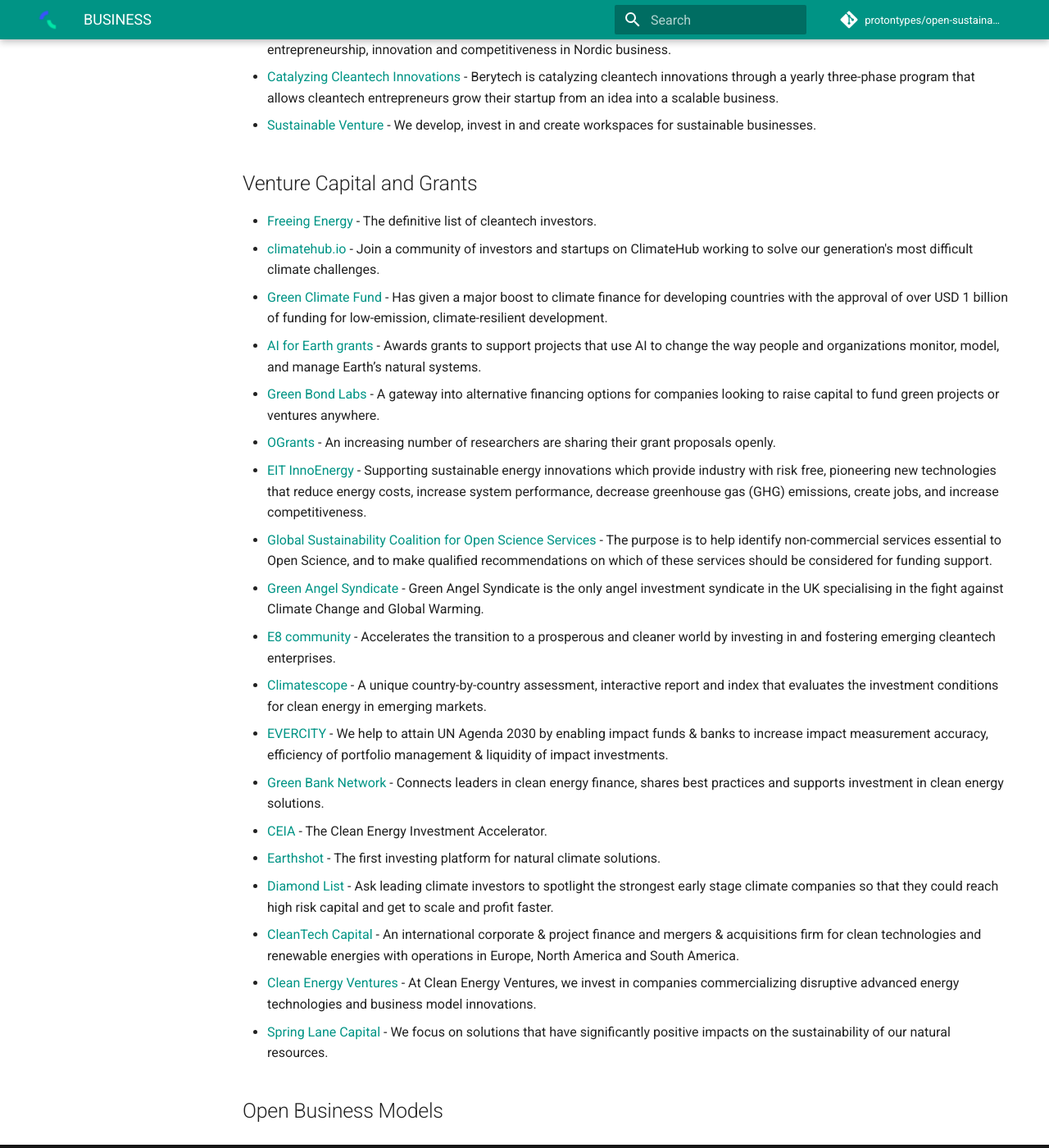
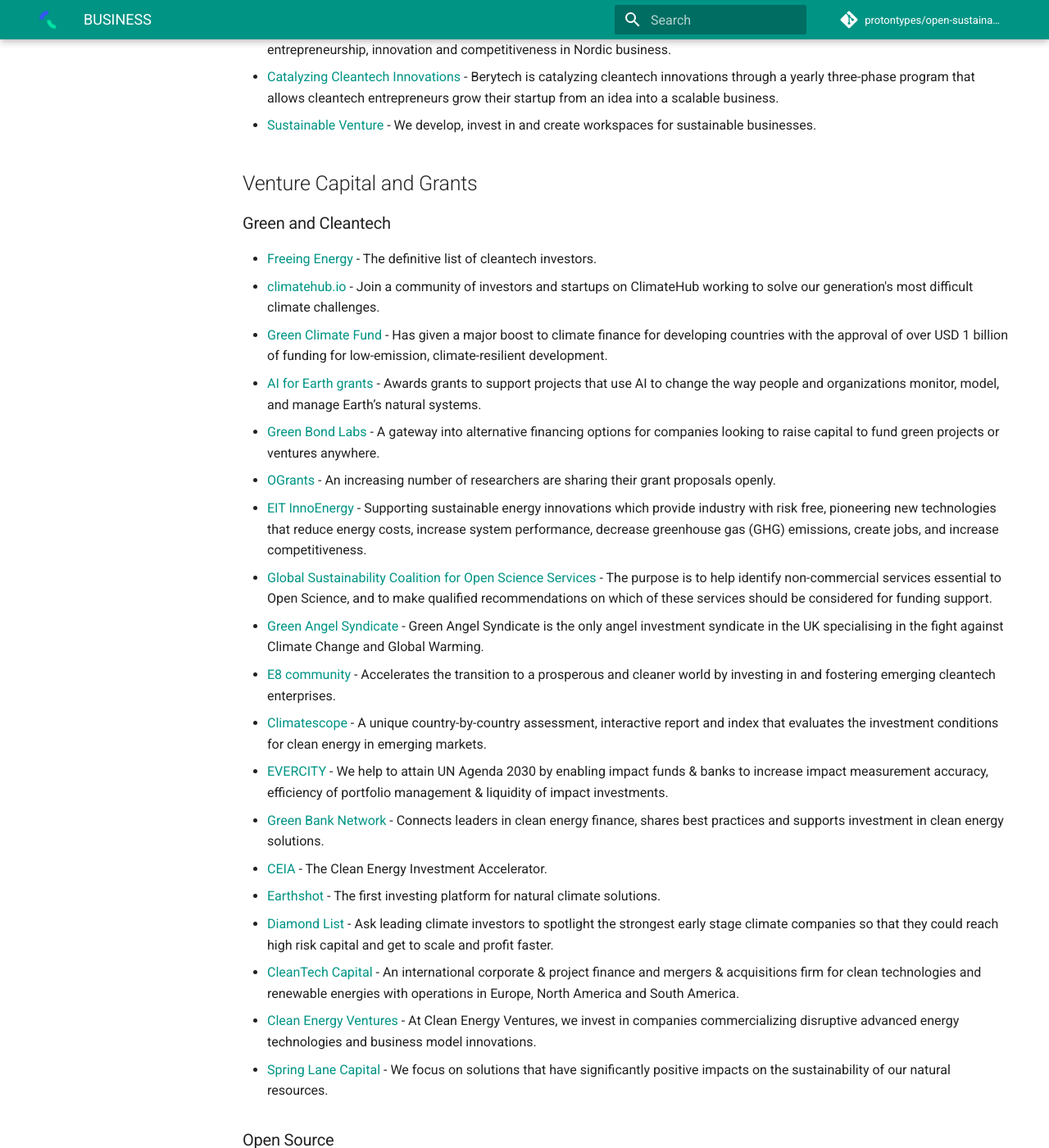
Before and after one commit to protontypes/open-sustainable-technology, an MkDocs documentation site: the page built from docs/BUSINESS.md, in a window 1280 px wide and 1400 px high, scrolled down 2192 px. Shown: the whole window at 82% size. Built offline with MkDocs 1.6.1 and Material for MkDocs 9.7.7, drawn with Linux system fonts in a browser that asks for light colours; comment, search, counter and statistics services are not loaded.

Commit message:
Update BUSINESS.md

```diff
--- a/docs/BUSINESS.md
+++ b/docs/BUSINESS.md
@@ -45,6 +45,8 @@
 
 
 ## Venture Capital and Grants
+
+### Green and Cleantech
 * [Freeing Energy](https://www.freeingenergy.com/list-of-cleantech-investors/) - The definitive list of cleantech investors.
 * [climatehub.io](https://climatehub.io/) - Join a community of investors and startups on ClimateHub working to solve our generation's most difficult climate challenges.
 * [Green Climate Fund](https://www.greenclimate.fund/) - Has given a major boost to climate finance for developing countries with the approval of over USD 1 billion of funding for low-emission, climate-resilient development.
@@ -65,5 +67,6 @@
 * [Clean Energy Ventures](https://cleanenergyventures.com/) - At Clean Energy Ventures, we invest in companies commercializing disruptive advanced energy technologies and business model innovations.
 * [Spring Lane Capital](https://www.springlanecapital.com/) - We focus on solutions that have significantly positive impacts on the sustainability of our natural resources.
 
+### Open Source
 
 ## Open Business Models
```
